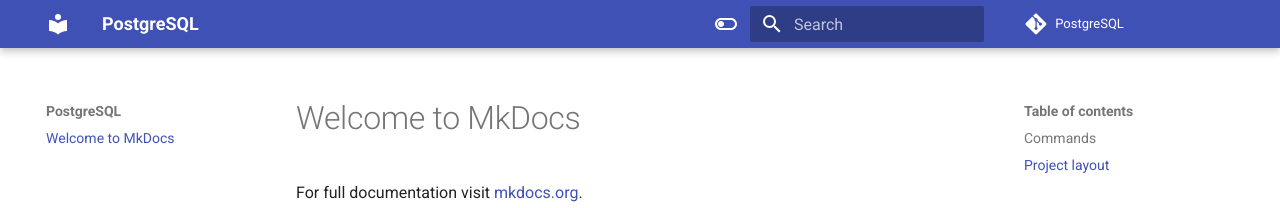
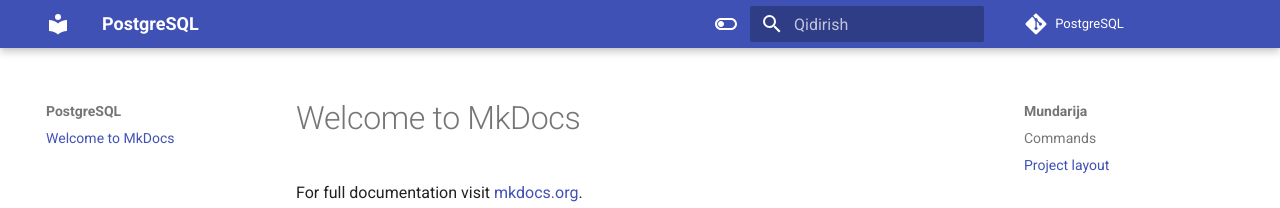
Before and after one commit to anorprogrammer/PostgreSQL, an MkDocs documentation site: the page built from docs/index.md, in a window 1280 px wide. Shown: the top 208 px of the page. Built offline with MkDocs 1.6.1 and Material for MkDocs 9.7.7, drawn with Linux system fonts in a browser that asks for light colours; comment, search, counter and statistics services are not loaded; part of the change alters nothing that is shown.

```diff
--- a/mkdocs.yml
+++ b/mkdocs.yml
@@ -2,6 +2,7 @@ site_name: PostgreSQL
 
 theme:
   name: material
+  language: uz
 
   palette:
     - media: "(prefers-color-scheme: light)"
```
